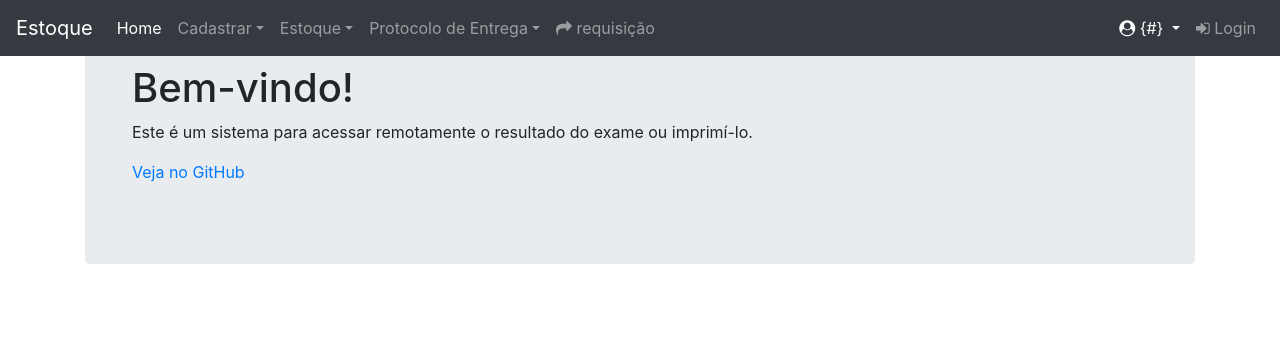
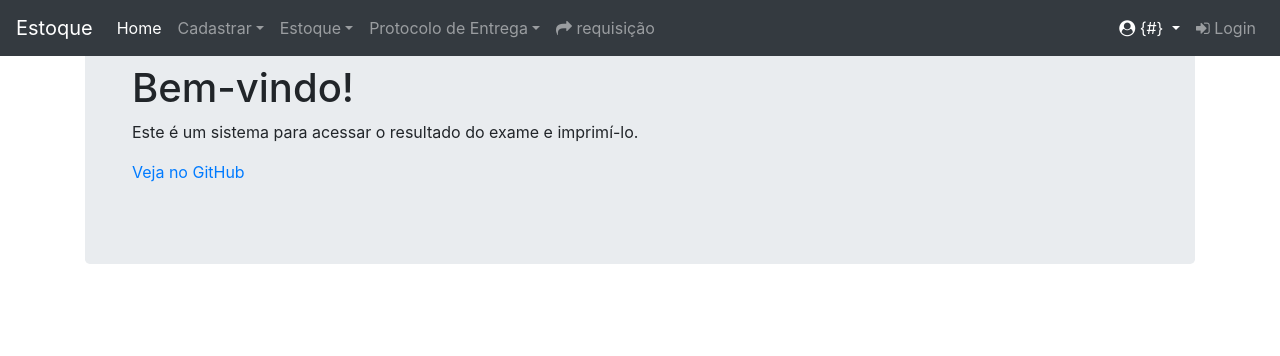
Before and after one commit to Francelmo87/Results, a Django app: page / in a window 1280 px wide. Shown: the top 356 px of the page. Run offline with Django 4.2, Linux system fonts and the light colour scheme; some libraries are stand-ins or nearby versions.

```diff
--- a/core/templates/index.html
+++ b/core/templates/index.html
@@ -5,11 +5,12 @@
 <div class="jumbotron">
   <div class="container">
     <h1>Bem-vindo!</h1>
-    <p>Este é um sistema para acessar remotamente o resultado do exame ou imprimí-lo.</p>
+    <p>Este é um sistema para acessar o resultado do exame e imprimí-lo.</p>
     <p>
       <a href="https://github.com/Francelmo87/results">Veja no GitHub</a>
     </p>
   </div>
 </div>
 
+
 {% endblock content %}
```
